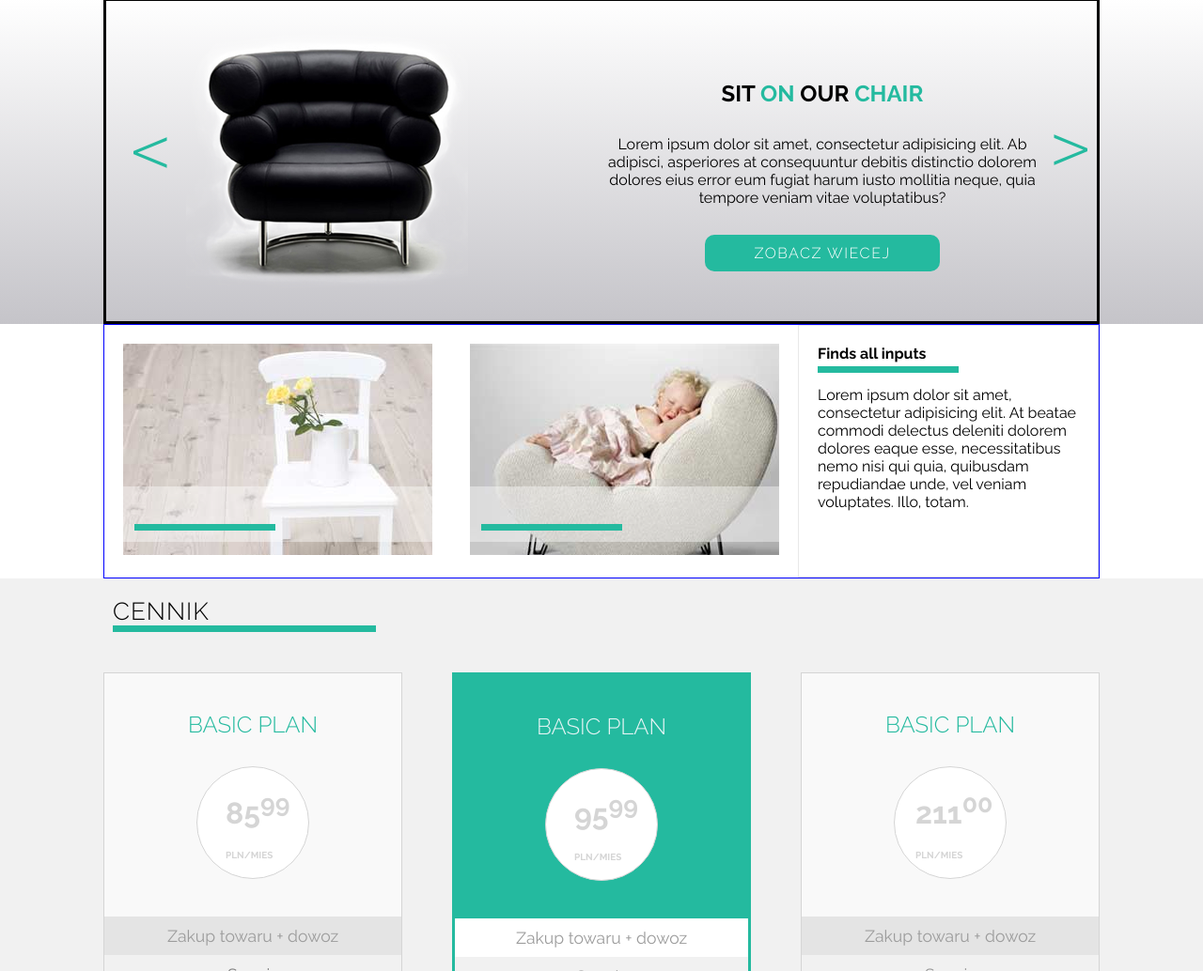
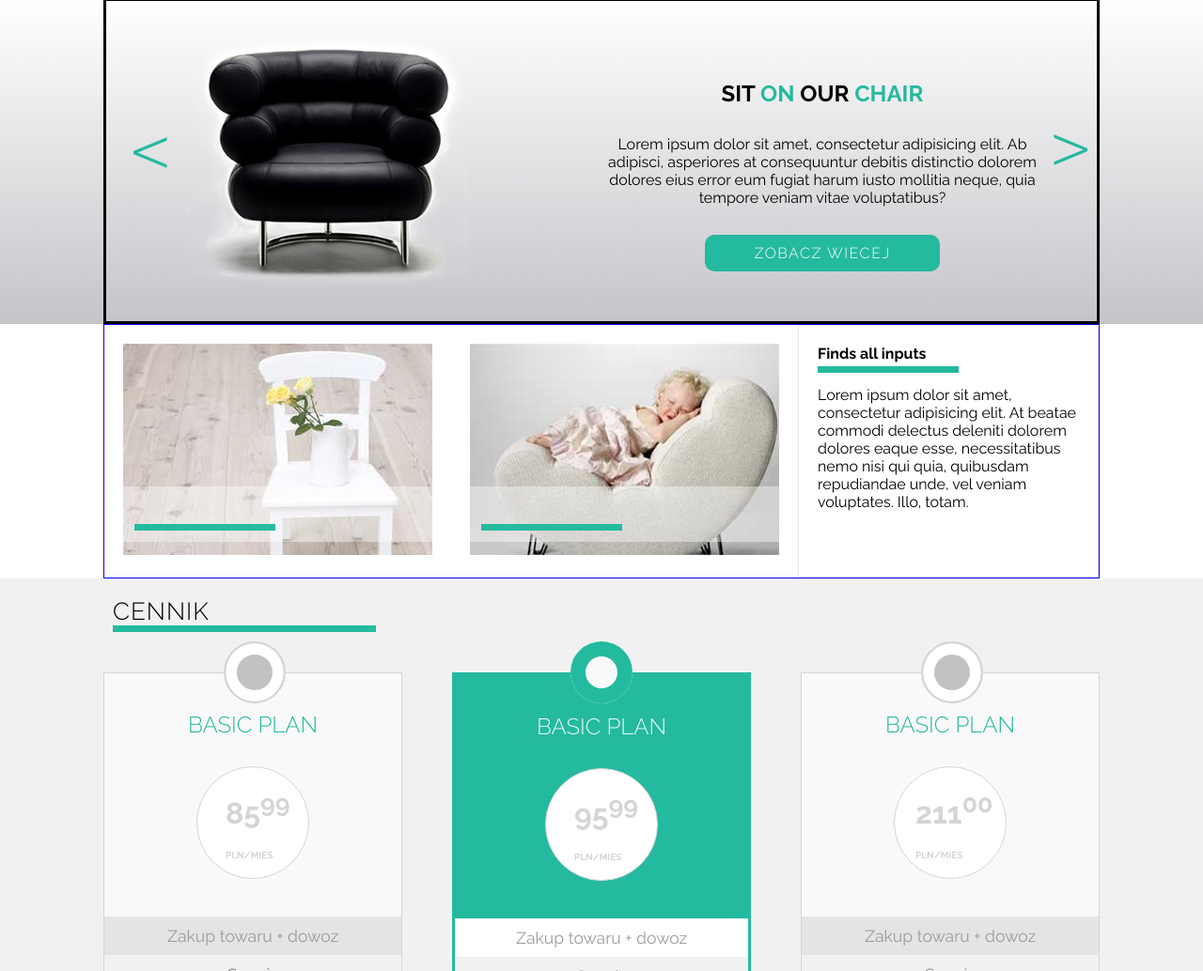
Before and after one commit to Votex874/SitOnChair, a plain HTML site: page index.html in a window 1280 px wide. Shown: the part 66-1100 px from the top of the page at 94% size. Drawn offline with Linux system fonts and the light colour scheme.

Commit message:
dodane elementy do sekcji 3

```diff
--- a/css/style.css
+++ b/css/style.css
@@ -596,7 +596,40 @@ li ul li
     border: 1px solid black;
 }
 
+.circle
+{
+    width: 66px;
+    height: 66px;
+    display: block;
+    background-color: #C2C2C2;
+    border-radius: 50%;
+    z-index: 1;
+    position: absolute;
+    box-shadow: inset 0 0 0 12px #fff;
+    border: 2px solid #D5D5D5;
+}
 
+.circle:first-child
+{
+    top: -33px;
+    left: 128px;
+}
+
+.circle:nth-of-type(2)
+{
+    background-color: #F9F9F9;
+    top: -33px;
+    left: 497px;
+    box-shadow: inset 0 0 0 16px #24BA9F;
+    border: none;
+}
+
+.circle:nth-of-type(3)
+{
+
+    top: -33px;
+    left: 870px;
+}
 
 
 
--- a/index.html
+++ b/index.html
@@ -60,7 +60,10 @@
             </div>
         </section>
         <section class="section3">
-            <div class="section3_box option_of_circle">
+            <div class="section3_box">
+                <div class="circle"> </div>
+                <div class="circle"> </div>
+                <div class="circle"> </div>
                 <div class="section3_box_optiona1 ">
                     <h4>BASIC PLAN</h4>
                     <div>85<sup>99</sup/><br /><span class="amout">PLN/MIES</span></div>
```
